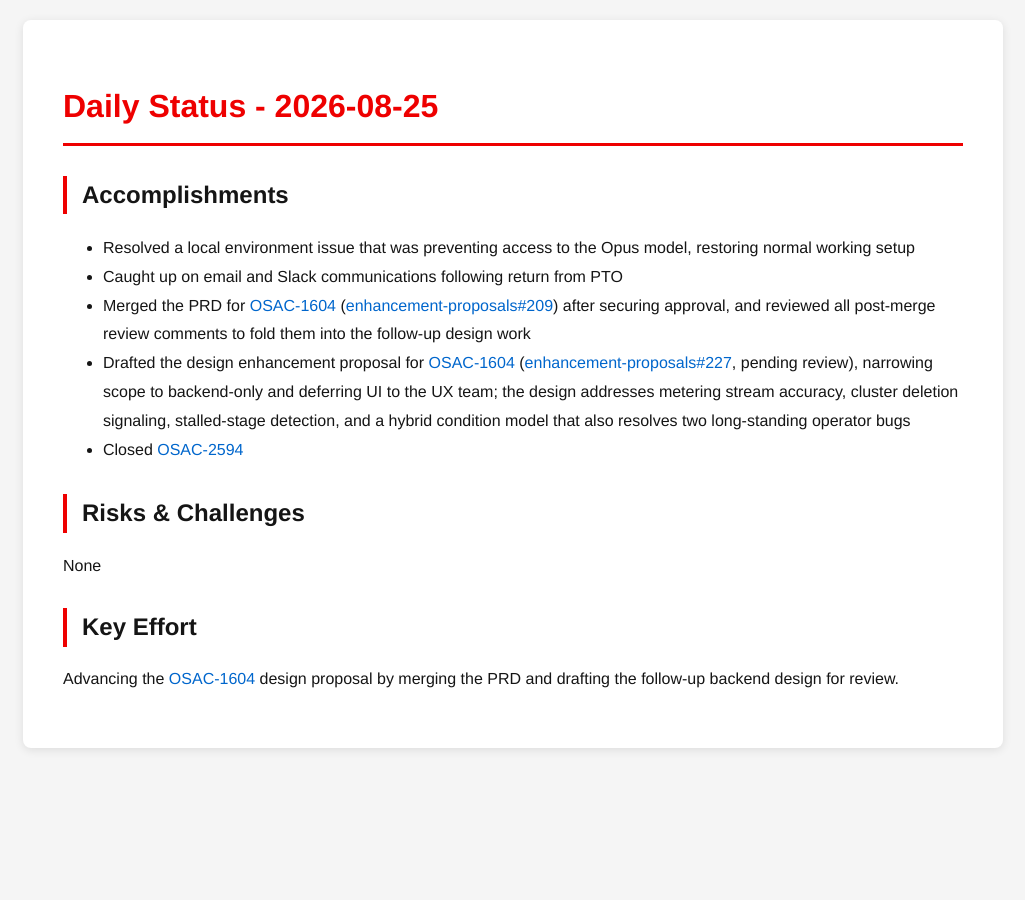
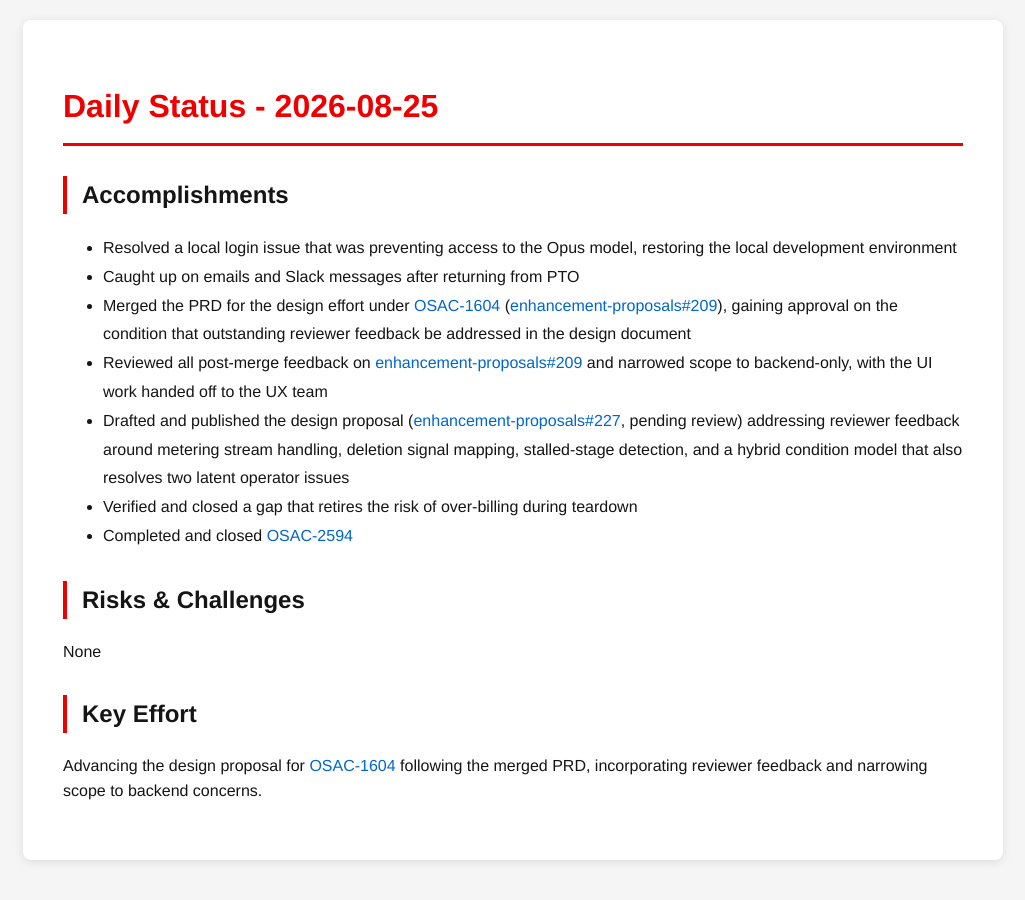
Before and after one commit to tzvatot/daily-status, a Jekyll site: the page built from 2026-08-25.md, in a window 1280 px wide. Shown: the whole page, without its empty margins (127-1152 px from the left). Built offline with Jekyll 4.4.1, drawn with Linux system fonts in a browser that asks for light colours.

Commit message:
Daily status update - 2026-08-25

```diff
--- a/2026-08-25.md
+++ b/2026-08-25.md
@@ -7,14 +7,16 @@ date: 2026-08-25
 # Daily Status - 2026-08-25
 
 ## Accomplishments
-- Resolved a local environment issue that was preventing access to the Opus model, restoring normal working setup
-- Caught up on email and Slack communications following return from PTO
-- Merged the PRD for [OSAC-1604](https://redhat.atlassian.net/browse/OSAC-1604) ([enhancement-proposals#209](https://github.com/osac-project/enhancement-proposals/pull/209)) after securing approval, and reviewed all post-merge review comments to fold them into the follow-up design work
-- Drafted the design enhancement proposal for [OSAC-1604](https://redhat.atlassian.net/browse/OSAC-1604) ([enhancement-proposals#227](https://github.com/osac-project/enhancement-proposals/pull/227), pending review), narrowing scope to backend-only and deferring UI to the UX team; the design addresses metering stream accuracy, cluster deletion signaling, stalled-stage detection, and a hybrid condition model that also resolves two long-standing operator bugs
-- Closed [OSAC-2594](https://redhat.atlassian.net/browse/OSAC-2594)
+- Resolved a local login issue that was preventing access to the Opus model, restoring the local development environment
+- Caught up on emails and Slack messages after returning from PTO
+- Merged the PRD for the design effort under [OSAC-1604](https://redhat.atlassian.net/browse/OSAC-1604) ([enhancement-proposals#209](https://github.com/osac-project/enhancement-proposals/pull/209)), gaining approval on the condition that outstanding reviewer feedback be addressed in the design document
+- Reviewed all post-merge feedback on [enhancement-proposals#209](https://github.com/osac-project/enhancement-proposals/pull/209) and narrowed scope to backend-only, with the UI work handed off to the UX team
+- Drafted and published the design proposal ([enhancement-proposals#227](https://github.com/osac-project/enhancement-proposals/pull/227), pending review) addressing reviewer feedback around metering stream handling, deletion signal mapping, stalled-stage detection, and a hybrid condition model that also resolves two latent operator issues
+- Verified and closed a gap that retires the risk of over-billing during teardown
+- Completed and closed [OSAC-2594](https://redhat.atlassian.net/browse/OSAC-2594)
 
 ## Risks & Challenges
 None
 
 ## Key Effort
-Advancing the [OSAC-1604](https://redhat.atlassian.net/browse/OSAC-1604) design proposal by merging the PRD and drafting the follow-up backend design for review.
+Advancing the design proposal for [OSAC-1604](https://redhat.atlassian.net/browse/OSAC-1604) following the merged PRD, incorporating reviewer feedback and narrowing scope to backend concerns.
```
